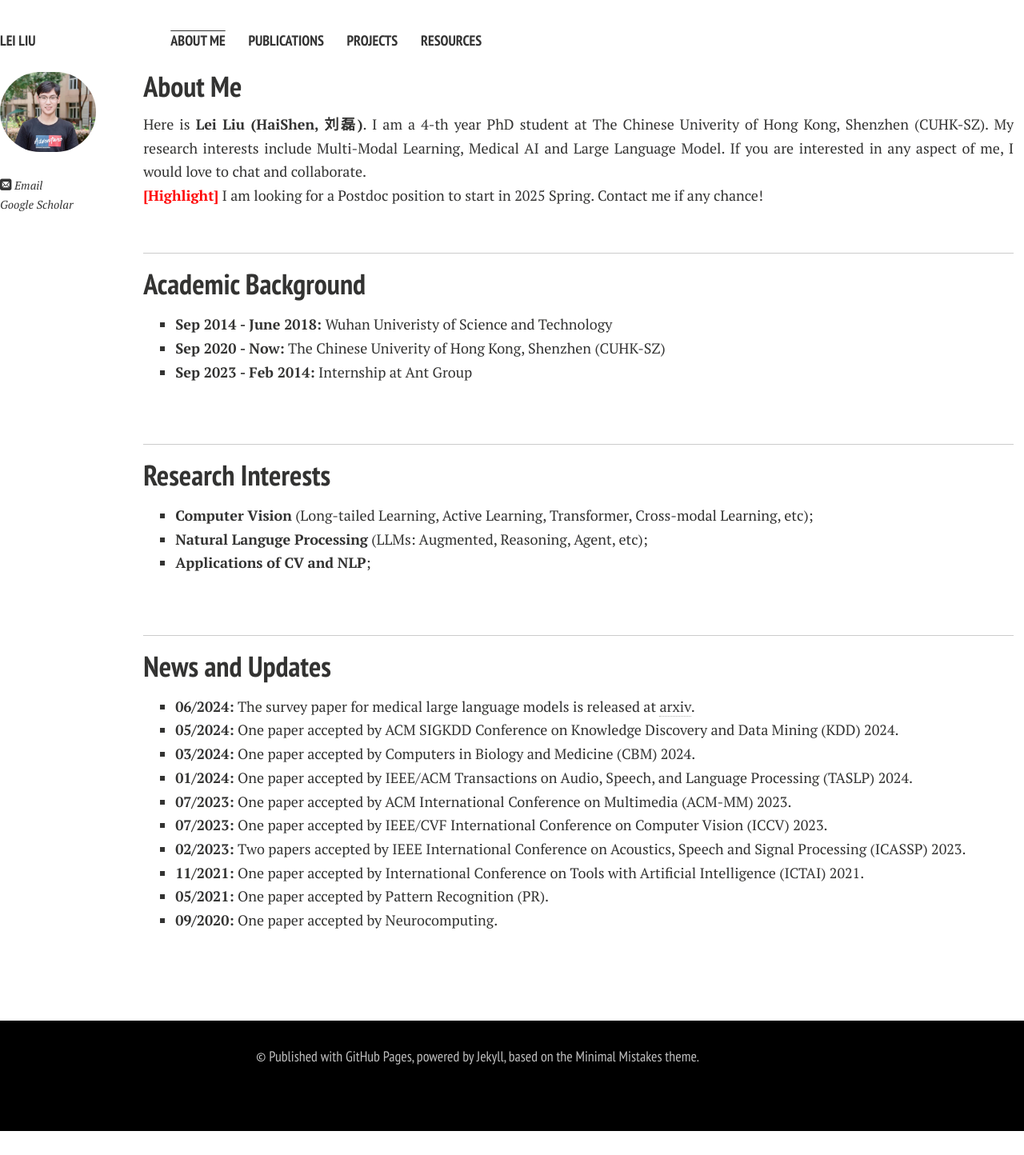
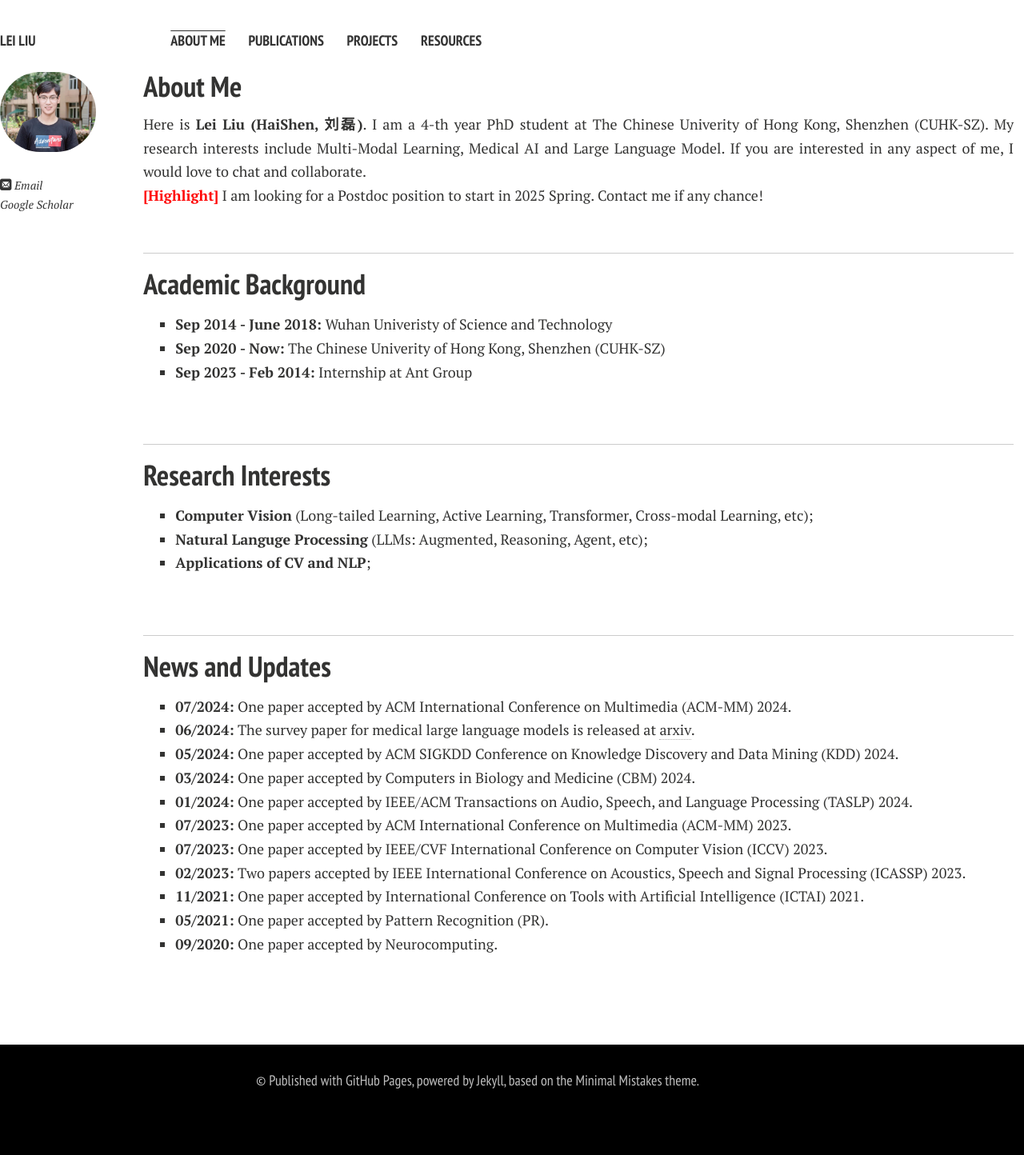
Before and after one commit to Ocean537/Haishen-ll.github.io, a Jekyll site: the page built from index.md, in a window 1280 px wide. Shown: the whole page at 80% size. Built offline with Jekyll 4.4.1, drawn with Linux system fonts in a browser that asks for light colours; nearby versions of some CDN libraries; comment, search, counter and statistics services are not loaded; a style sheet for code colours, icons or effects is not loaded; our own code applies the rules of GitHub Pages for plain Markdown files; before the commit the page ends 1414 px from its top, so only the background shows below that.

Commit message:
Update index.md

```diff
--- a/index.md
+++ b/index.md
@@ -35,6 +35,7 @@ Here is **Lei Liu (HaiShen, 刘磊)**. I am a 4-th year PhD student at The Chine
 ---
 
 ## News and Updates
+- **07/2024:** One paper accepted by ACM International Conference on Multimedia (ACM-MM) 2024.
 - **06/2024:** The survey paper for medical large language models is released at [arxiv](https://arxiv.org/pdf/2406.03712).
 - **05/2024:** One paper accepted by ACM SIGKDD Conference on Knowledge Discovery and Data Mining (KDD) 2024.
 - **03/2024:** One paper accepted by Computers in Biology and Medicine (CBM) 2024.
```
